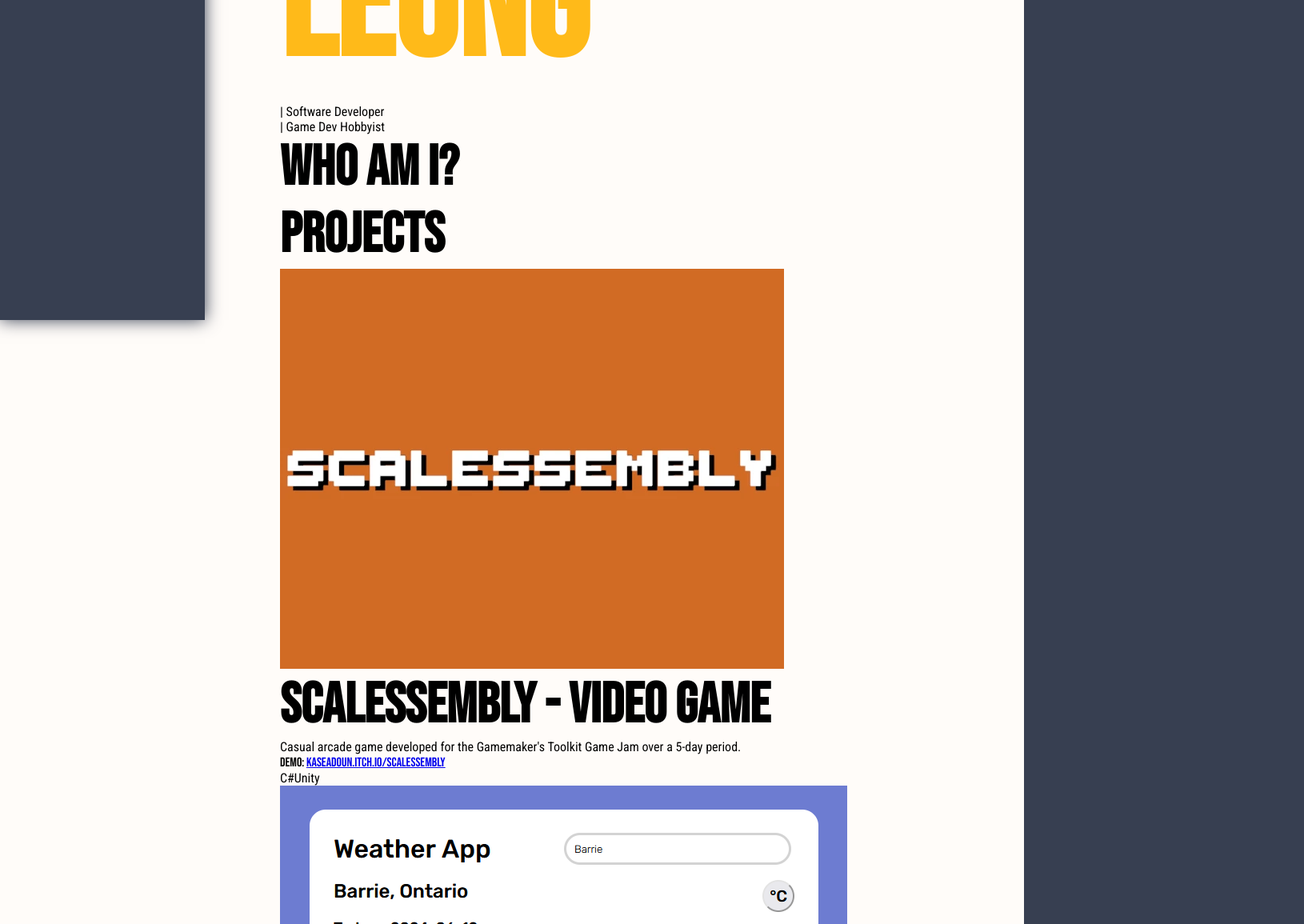
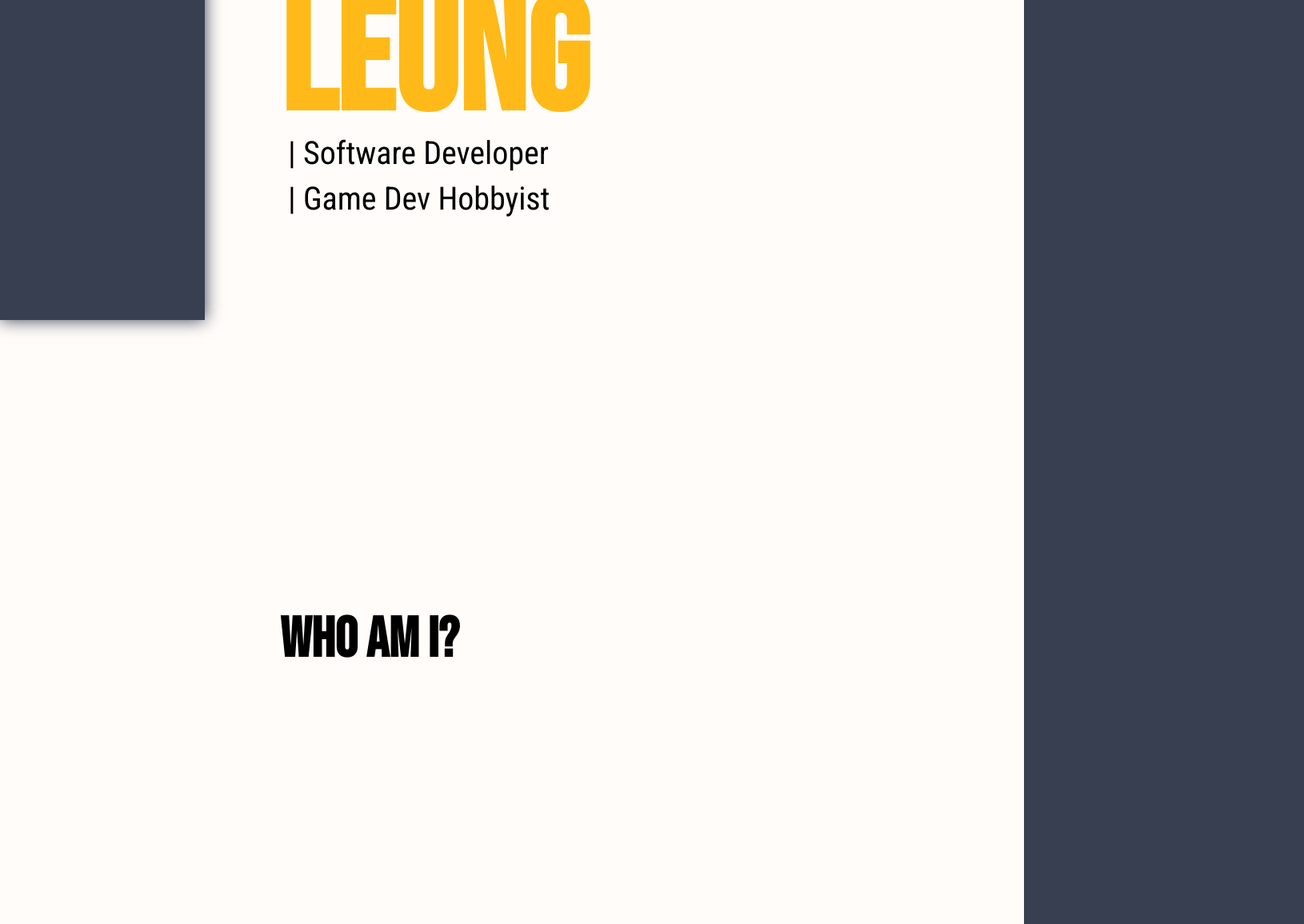
Before and after one commit to kaseadoun/karsten-leung-portfolio, a React (Vite) app: page / in a window 1280 px wide. Shown: the part 400-1555 px from the top of the page at 80% size, 1630 px wide, since content can reach past the window. Built offline with nearby package versions, Linux system fonts and the light colour scheme.

Commit message:
More styling

```diff
--- a/src/index.css
+++ b/src/index.css
@@ -47,7 +47,6 @@ h2 {
   font-size: 70px;
 }
 
-
 /* ---------- HEADER AND FOOTER CONTAINER ---------- */
 .sidebar {
   position: fixed;
@@ -63,17 +62,71 @@ h2 {
   z-index: 1;
 }
 
-
-
+#logo {
+  border-radius: 30%;
+  height: 10em;
+  margin: 50px;
+  margin-top: 80px;
+}
 
 /* ---------- CONTENT CONTAINER ---------- */
 .content-container {
   display: flex;
   flex-direction: column;
   background-color: var(--baby-powder);
-  width: 100%;
+  height: 100%;
+  padding-left: 350px;
+}
+
+section {
+  display: flex;
+  flex-direction: column;
+  justify-content: center;
   min-height: 100vh;
   height: 100%;
-  padding: 50px;
-  padding-left: 350px;
 }
+
+/* ---------- HOME ---------- */
+.tag {
+  font-size: 40px;
+  margin: 0 0 10px 10px;
+}
+
+.tag:nth-of-type(1) {
+  margin-top: -30px;
+}
+
+/* ---------- PROJECT ITEM STYLING ---------- */
+.project-card {
+  display: flex;
+  gap: 40px;
+  max-width: 1543px;
+  min-width: 500px;
+  width: 100vw;
+  background-color: var(--eggshell);
+  padding: 20px;
+  border-radius: 20px 0 0 20px;
+  margin-bottom: 50px;
+}
+
+.project-images {
+  min-width: 100px;
+  min-height: 100px;
+  max-width: 300px;
+  max-height: 300px;
+  border-radius: 20px;
+}
+
+.project-card-text {
+  display: flex;
+  flex-direction: column;
+  justify-content: space-between;
+}
+
+.technology-tag {
+  background-color: var(--white);
+  padding: 5px 10px;
+  border: solid 3px;
+  border-radius: 5px;
+  margin-right: 10px;
+}
```
